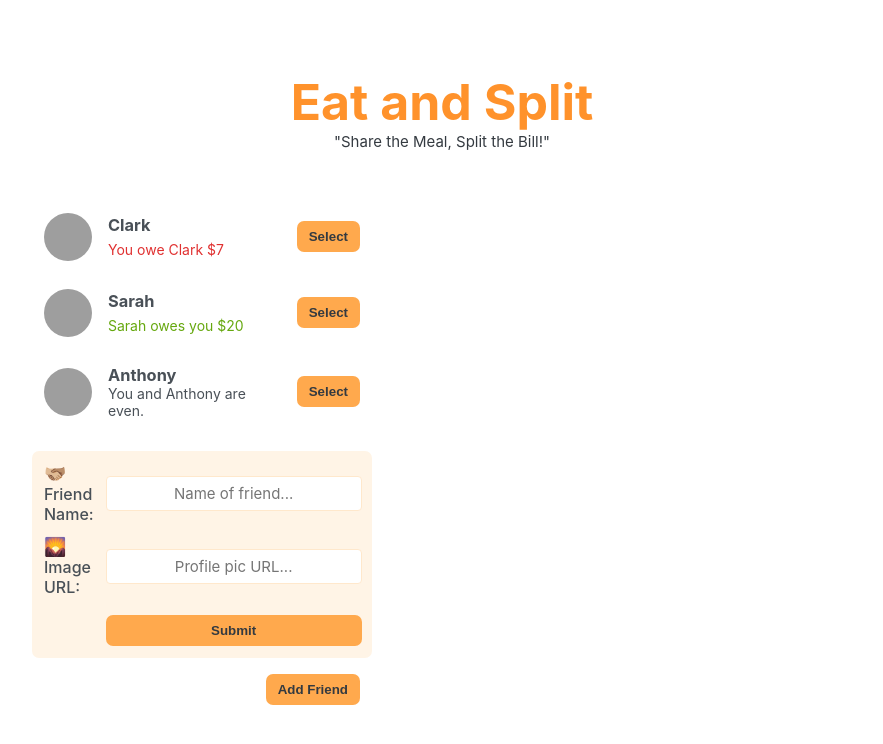
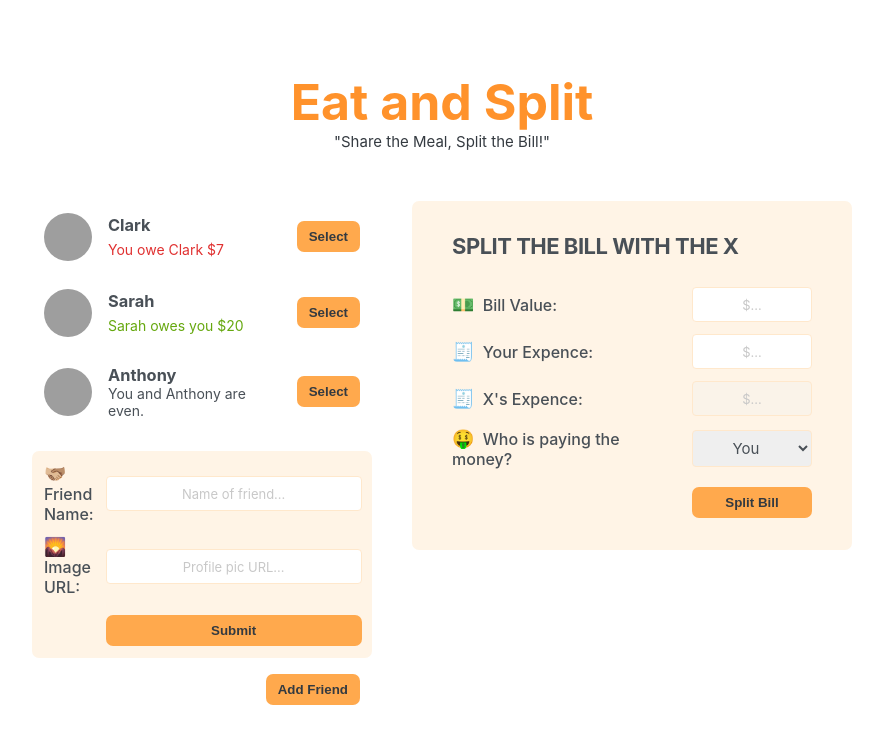
Before and after one commit to urmishr/eat-n-split, a React (Create React App) app: page / in a window 1280 px wide. Shown: the top 744 px of the page, without its empty margins (198-1081 px from the left). Built offline with nearby package versions, Linux system fonts and the light colour scheme; grey boxes are pictures that could not be loaded.

Commit message:
done: static split bill form

```diff
--- a/src/App.js
+++ b/src/App.js
@@ -29,6 +29,7 @@ export default function App() {
                     <FriendAddForm />
                     <Button>Add Friend</Button>
                 </div>
+                <FormSplitBill />
             </div>
         </>
     );
@@ -92,3 +93,24 @@ function FriendAddForm() {
         </>
     );
 }
+
+function FormSplitBill() {
+    return (
+        <form className="form-split-bill">
+            <h2>Split the bill with the X</h2>
+            <label>💵 Bill Value:</label>
+            <input type="text" placeholder="$..." />
+            <label>🧾 Your Expence:</label>
+            <input type="text" placeholder="$..." />
+            <label>🧾 X's Expence:</label>
+            <input type="text" placeholder="$..." disabled />
+            <label>🤑 Who is paying the money?</label>
+
+            <select>
+                <option value="you">You</option>
+                <option value="X">X</option>
+            </select>
+            <Button>Split Bill</Button>
+        </form>
+    );
+}
--- a/src/index.css
+++ b/src/index.css
@@ -180,3 +180,8 @@ form h2 {
 .header {
     text-align: center;
 }
+
+input::placeholder {
+    color: #c8c8c8;
+    font-size: small;
+}
```
